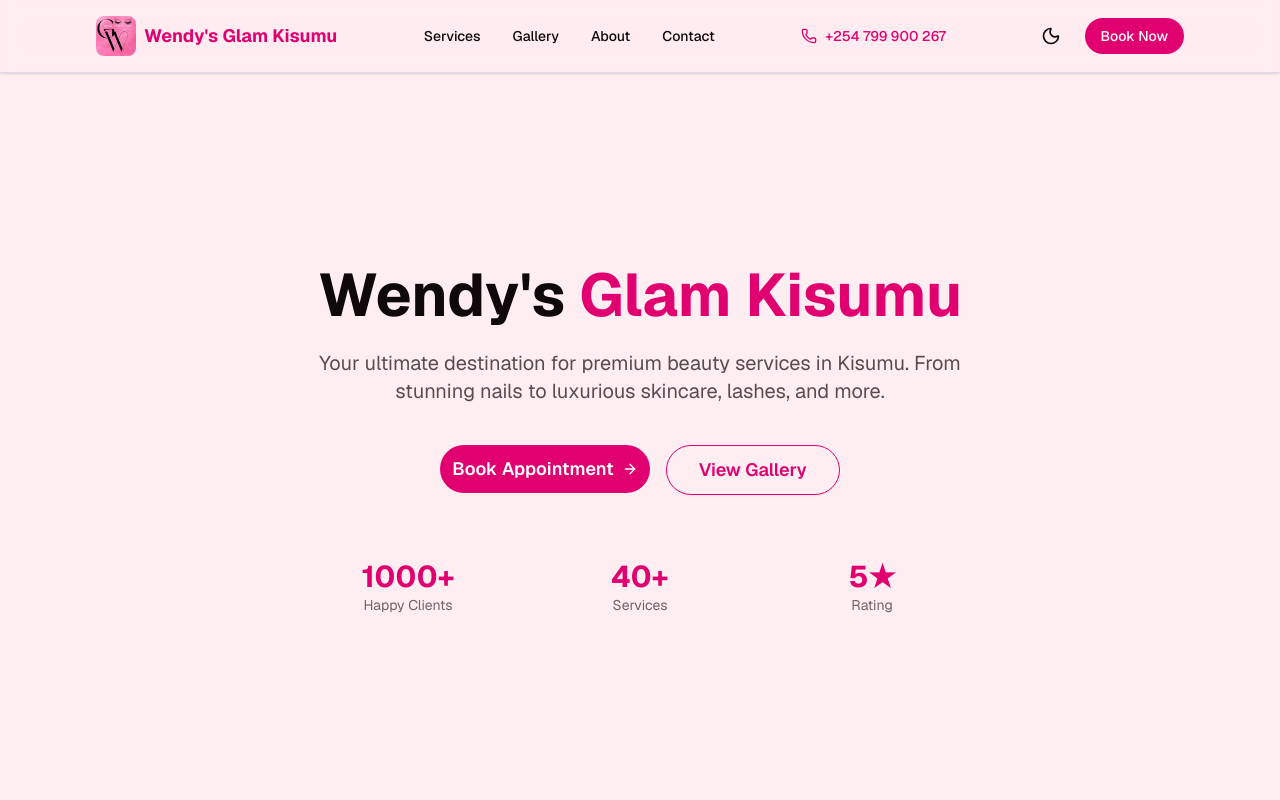
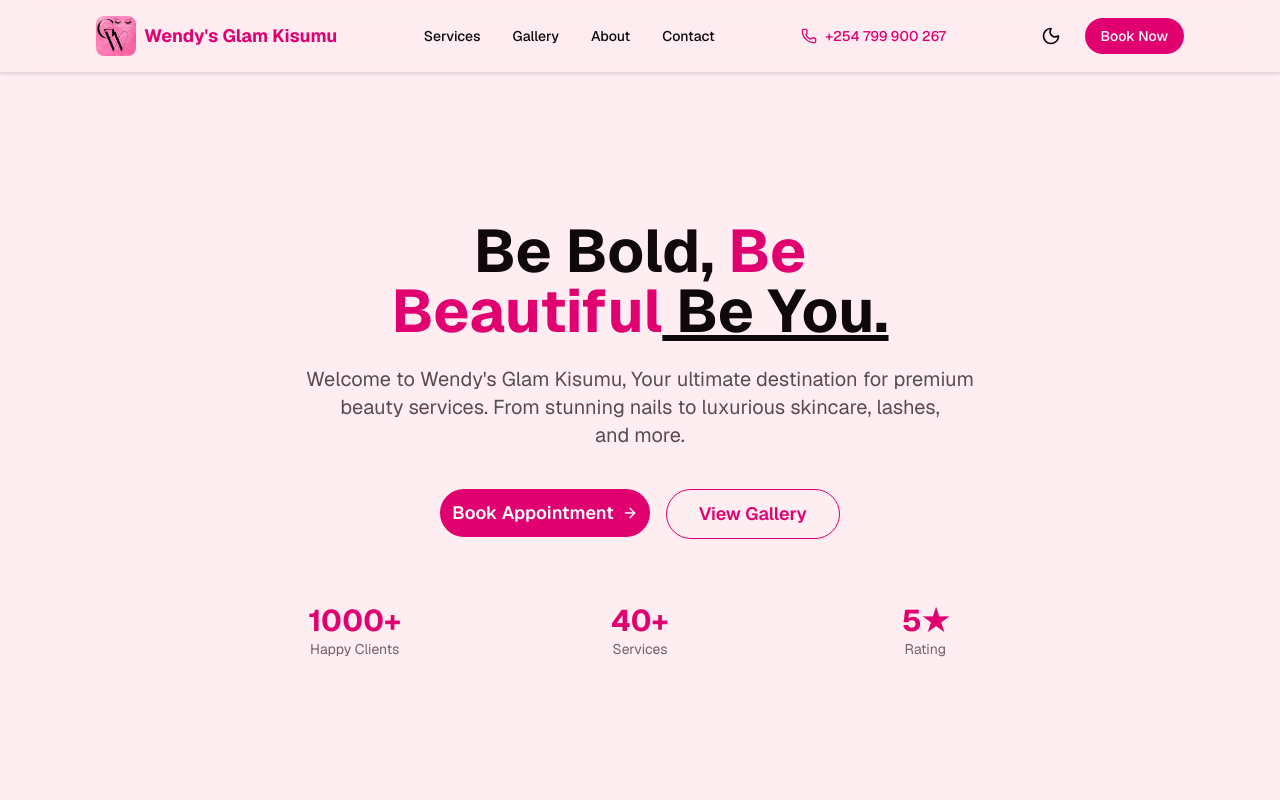
Before and after one commit to Hac254/Wendy-s-Glam-Kisumu, a Next.js app: page / in a window 1280 px wide. Shown: the top 800 px of the page. Built offline with nearby package versions, Linux system fonts and the light colour scheme.

Commit message:
gallery edit

```diff
--- a/components/Hero.tsx
+++ b/components/Hero.tsx
@@ -16,10 +16,10 @@ export function Hero({ onBookingClick }: HeroProps) {
 
       <div className="max-w-4xl mx-auto px-4 sm:px-6 lg:px-8 py-20 text-center">
         <h1 className="text-4xl sm:text-5xl lg:text-6xl font-bold text-foreground mb-6 text-balance">
-          Wendy&apos;s <span className="text-primary">Glam Kisumu</span>
+          Be Bold,  <span className="text-primary">Be Beautiful</span><u> Be You.</u>
         </h1>
         <p className="text-lg sm:text-xl text-foreground/70 mb-10 max-w-2xl mx-auto text-pretty">
-          Your ultimate destination for premium beauty services in Kisumu. From stunning nails to luxurious skincare, lashes, and more.
+          Welcome to Wendy's Glam Kisumu, Your ultimate destination for premium beauty services. From stunning nails to luxurious skincare, lashes, and more.
         </p>
 
         <div className="flex flex-col sm:flex-row gap-4 justify-center mb-12">
```
